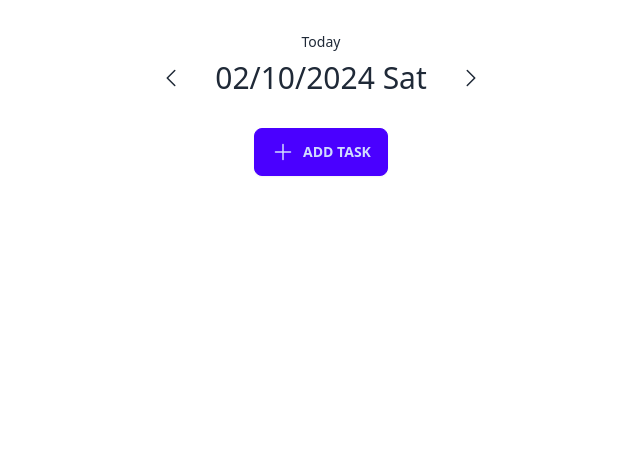
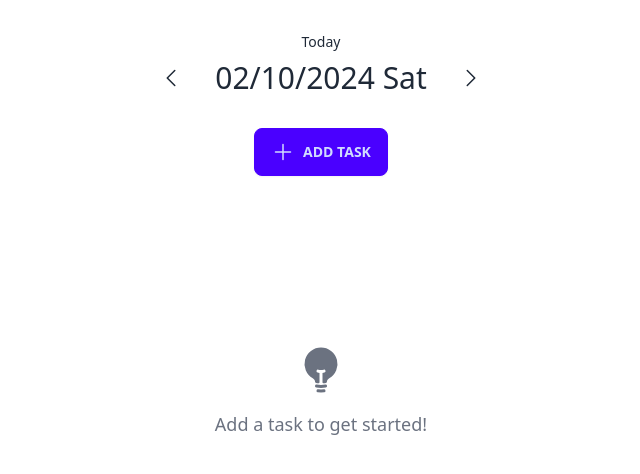
Before and after one commit to hosikiti/streakist, a React (Create React App) app: page / in a window 1280 px wide. Shown: the top 474 px of the page, without its empty margins (319-959 px from the left). Built offline with nearby package versions, Linux system fonts and the light colour scheme.

Commit message:
feat: add empty states

```diff
--- /dev/null
+++ b/src/features/tasks/components/EmptyState.tsx
@@ -0,0 +1,14 @@
+import { LightBulbIcon } from '@heroicons/react/24/solid';
+
+export default function EmptyState() {
+    return (
+        <div className="flex flex-col justify-center items-center gap-4 h-[50vh]">
+            <div className="p-8 flex flex-col justify-center items-center gap-4 ">
+                <LightBulbIcon className="h-12 w-12 text-gray-500" />
+                <p className="text-gray-500 text-lg">
+                    Add a task to get started!
+                </p>
+            </div>
+        </div>
+    );
+}
--- /dev/null
+++ b/src/features/tasks/components/NothingToDoState.tsx
@@ -0,0 +1,12 @@
+import { RocketLaunchIcon } from '@heroicons/react/24/solid';
+
+export default function NothingTodoState() {
+    return (
+        <div className="flex flex-col justify-center items-center gap-4 h-[50vh]">
+            <div className="p-8 flex flex-col justify-center items-center gap-4 ">
+                <RocketLaunchIcon className="h-12 w-12 text-gray-500" />
+                <p className="text-gray-500 text-lg">Nothing to Do Today!</p>
+            </div>
+        </div>
+    );
+}
--- a/src/features/tasks/components/TaskList.tsx
+++ b/src/features/tasks/components/TaskList.tsx
@@ -2,6 +2,8 @@ import { useTaskContext } from '../task.context';
 import { MemoTaskCard } from './TaskCard';
 import { useTrackableTasks } from '../hooks/useTrackableTasks';
 import { useEditTaskDialog } from '../hooks/useEditTaskDialog';
+import EmptyState from './EmptyState';
+import NothingTodoState from './NothingToDoState';
 
 export default function TaskList() {
     const { tasks, currentDate, toggleDone } = useTaskContext();
@@ -22,6 +24,10 @@ export default function TaskList() {
                     />
                 );
             })}
+            {tasks.length === 0 && <EmptyState />}
+            {tasks.length > 0 && trackableTasks.length === 0 && (
+                <NothingTodoState />
+            )}
 
             {/* task edit modal */}
             {Dialog}
```
Also changed, not shown: 1 other file (tests, documents, lock files or other folders).
